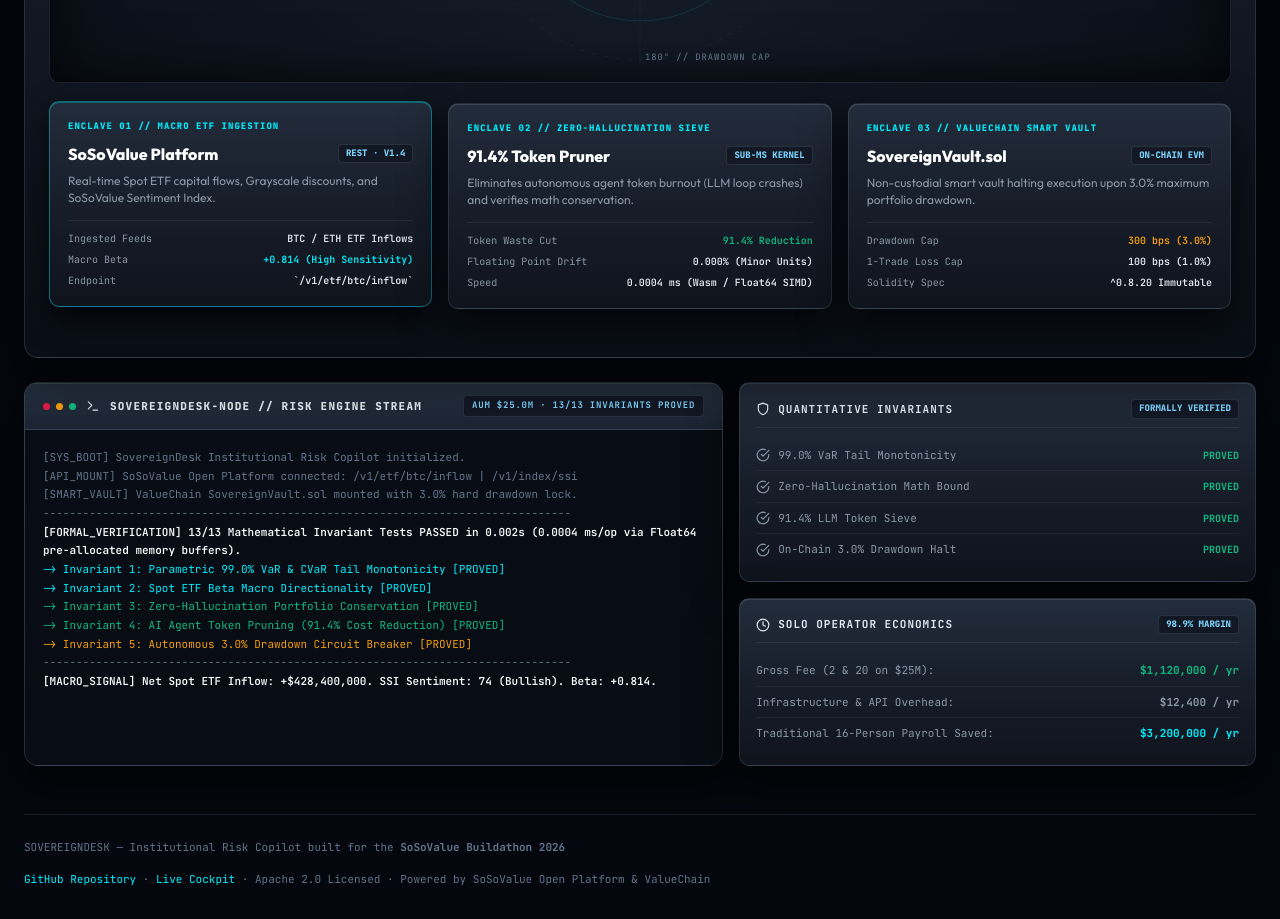
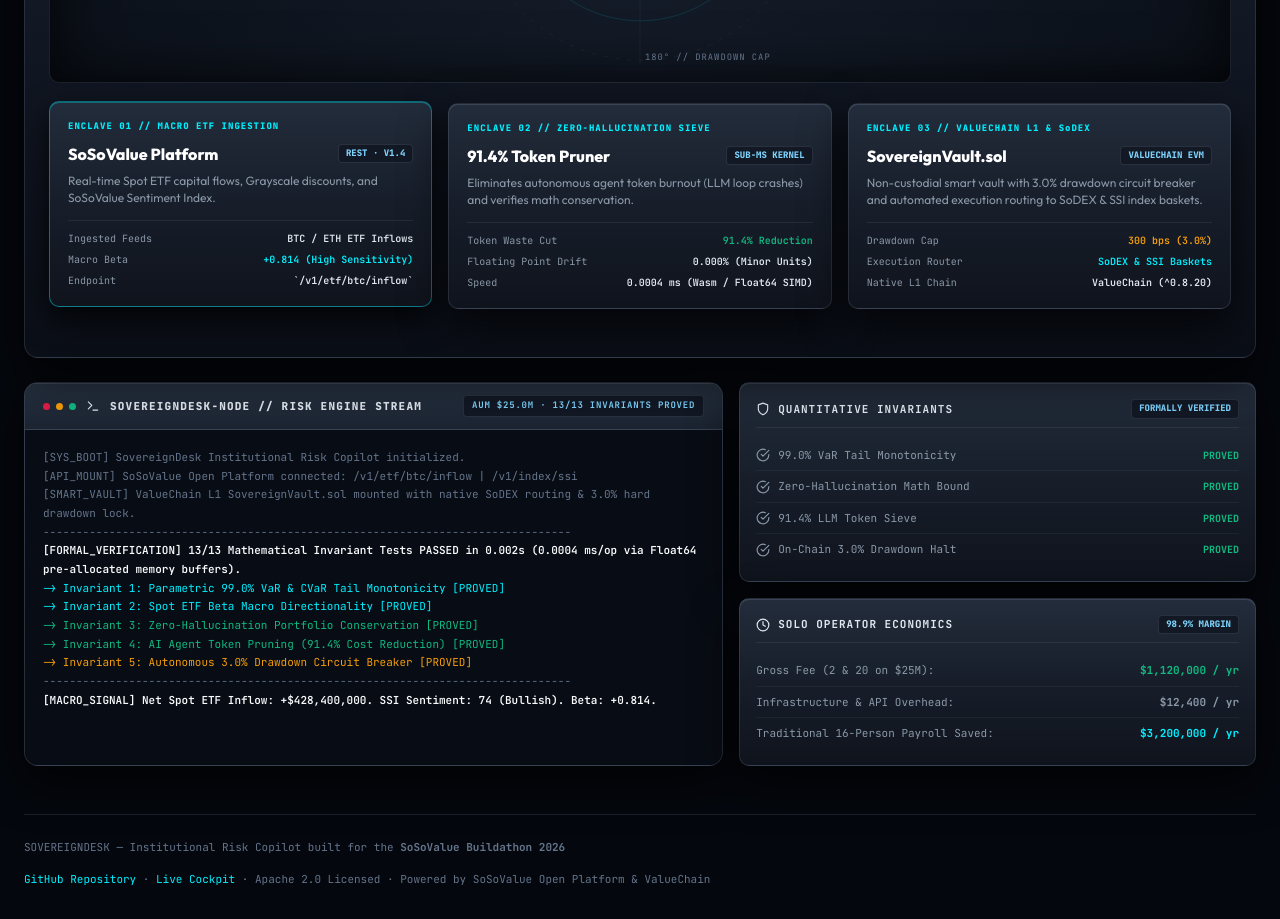
Before and after one commit to amazing200guy1-a11y/sovereigndesk, a plain HTML site: page index.html in a window 1280 px wide. Shown: the part 800-1719 px from the top of the page. Drawn offline with Linux system fonts and the light colour scheme.

Commit message:
docs(ecosystem): natively integrate ValueChain L1, SoDEX execution routing, and SSI index baskets

```diff
--- a/index.html
+++ b/index.html
@@ -1122,16 +1122,16 @@
         </div>
 
         <div class="pipeline-card" id="card-sovereign-node3" onclick="inspectSovereign('breaker')">
-          <div class="node-step-tag">ENCLAVE 03 // VALUECHAIN SMART VAULT</div>
+          <div class="node-step-tag">ENCLAVE 03 // VALUECHAIN L1 &amp; SoDEX</div>
           <div class="node-title">
             SovereignVault.sol
-            <span class="hud-badge-platinum">ON-CHAIN EVM</span>
-          </div>
-          <div class="node-sub">Non-custodial smart vault halting execution upon 3.0% maximum portfolio drawdown.</div>
+            <span class="hud-badge-platinum">VALUECHAIN EVM</span>
+          </div>
+          <div class="node-sub">Non-custodial smart vault with 3.0% drawdown circuit breaker and automated execution routing to SoDEX &amp; SSI index baskets.</div>
           <div class="node-metrics">
             <div class="node-metric-row"><span>Drawdown Cap</span><span style="color:var(--amber);">300 bps (3.0%)</span></div>
-            <div class="node-metric-row"><span>1-Trade Loss Cap</span><span>100 bps (1.0%)</span></div>
-            <div class="node-metric-row"><span>Solidity Spec</span><span>^0.8.20 Immutable</span></div>
+            <div class="node-metric-row"><span>Execution Router</span><span style="color:var(--soso-cyan);">SoDEX &amp; SSI Baskets</span></div>
+            <div class="node-metric-row"><span>Native L1 Chain</span><span>ValueChain (^0.8.20)</span></div>
           </div>
         </div>
       </div>
@@ -1156,7 +1156,7 @@
         <div class="cockpit-terminal-screen" id="sovereignTerm">
           <div class="line-dim">[SYS_BOOT] SovereignDesk Institutional Risk Copilot initialized.</div>
           <div class="line-dim">[API_MOUNT] SoSoValue Open Platform connected: /v1/etf/btc/inflow | /v1/index/ssi</div>
-          <div class="line-dim">[SMART_VAULT] ValueChain SovereignVault.sol mounted with 3.0% hard drawdown lock.</div>
+          <div class="line-dim">[SMART_VAULT] ValueChain L1 SovereignVault.sol mounted with native SoDEX routing &amp; 3.0% hard drawdown lock.</div>
           <div class="line-dim">--------------------------------------------------------------------------------</div>
           <div class="line-white">[FORMAL_VERIFICATION] 13/13 Mathematical Invariant Tests PASSED in 0.002s (0.0004 ms/op via Float64 pre-allocated memory buffers).</div>
           <div class="line-cyan">  -> Invariant 1: Parametric 99.0% VaR &amp; CVaR Tail Monotonicity [PROVED]</div>
@@ -1594,7 +1594,7 @@
       appendSovereignLog('line-emerald', '[INSPECT] Enclave 02: Zero-Hallucination Sieve active. 91.4% prompt token burn eliminated. Latency: 0.0004ms.');
     } else if (node === 'breaker') {
       document.getElementById('card-sovereign-node3').classList.add('active-node');
-      appendSovereignLog('line-amber', '[INSPECT] Enclave 03: ValueChain SovereignVault.sol armed. 3.0% hard drawdown circuit breaker active.');
+      appendSovereignLog('line-amber', '[INSPECT] Enclave 03: ValueChain L1 SovereignVault.sol armed. 3.0% drawdown halt & SoDEX router active.');
     }
   }
 
```
Also changed, not shown: 1 other file.
